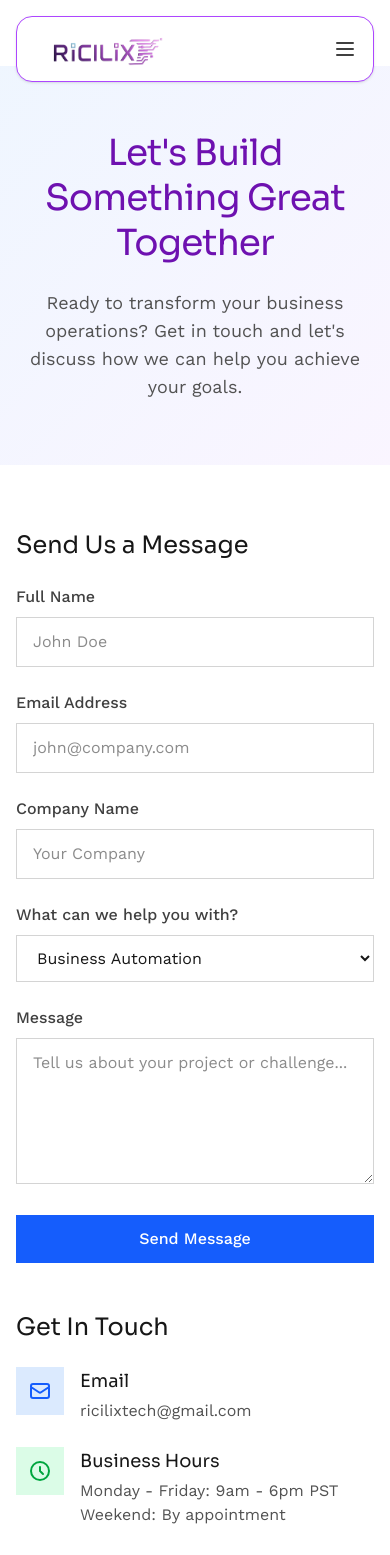
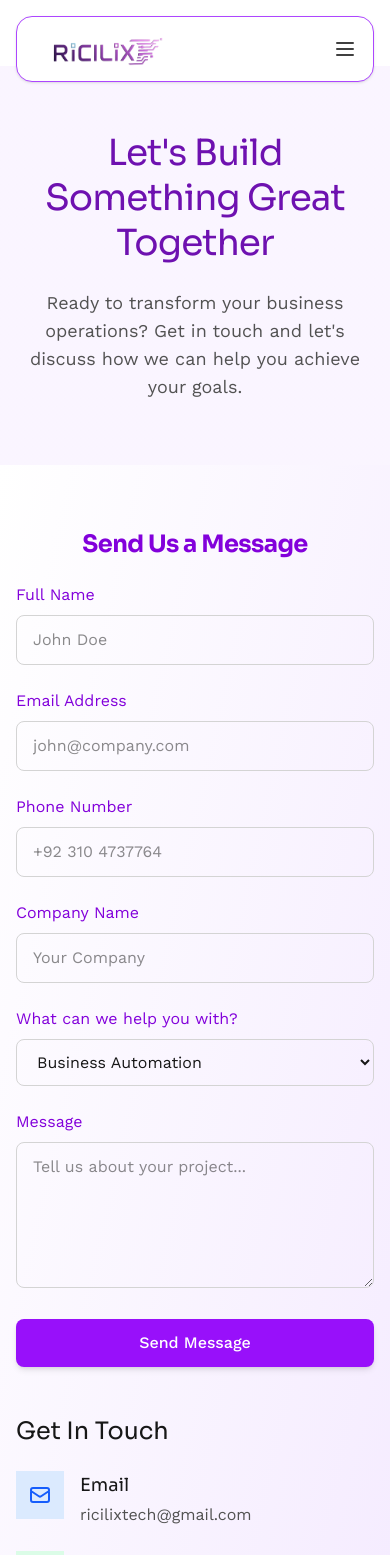
Before and after one commit to ricilixtech/Ricilix-website, a Next.js app: page /contact in a window 390 px wide. Shown: the top 1555 px of the page. Built offline with nearby package versions, Linux system fonts and the light colour scheme.

Commit message:
contact updated

```diff
--- a/app/contact/page.tsx
+++ b/app/contact/page.tsx
@@ -8,7 +8,7 @@ export default function ContactPage() {
     <>
       <ContactHero />
 
-      <section className="py-16 md:py-20 bg-white max-h-[1200px] overflow-hidden">
+      <section className="py-16 md:py-20 bg-gradient-to-br from-white to-purple-100">
         <div className="max-w-7xl mx-auto px-4 sm:px-6 lg:px-8">
           <div className="grid md:grid-cols-2 gap-12">
             <ContactForm />
--- /dev/null
+++ b/components/contact/ContactDetail.tsx
@@ -0,0 +1,49 @@
+'use client';
+
+import { FaWhatsapp, FaLinkedin, FaInstagram } from "react-icons/fa";
+
+const ContactDetail = () => {
+  return (
+    <section className="mt-16 text-center">
+      <h2 className="text-2xl leading-tight tracking-tight font-heading md:text-3xl font-bold text-purple-800 mb-10">
+        Contact Us On
+      </h2>
+
+      <div className="flex justify-center items-center gap-10">
+
+        {/* WhatsApp */}
+        <a
+          href="https://wa.me/923104737764"
+          target="_blank"
+          rel="noopener noreferrer"
+          className="w-16 h-16 flex items-center justify-center rounded-full bg-green-100 hover:bg-green-200 transition shadow-md hover:scale-110"
+        >
+          <FaWhatsapp className="text-green-600 text-3xl" />
+        </a>
+
+        {/* LinkedIn */}
+        <a
+          href="https://linkedin.com/in/example-profile"
+          target="_blank"
+          rel="noopener noreferrer"
+          className="w-16 h-16 flex items-center justify-center rounded-full bg-blue-100 hover:bg-blue-200 transition shadow-md hover:scale-110"
+        >
+          <FaLinkedin className="text-blue-600 text-3xl" />
+        </a>
+
+        {/* Instagram */}
+        <a
+          href="https://instagram.com/example"
+          target="_blank"
+          rel="noopener noreferrer"
+          className="w-16 h-16 flex items-center justify-center rounded-full bg-pink-100 hover:bg-pink-200 transition shadow-md hover:scale-110"
+        >
+          <FaInstagram className="text-pink-600 text-3xl" />
+        </a>
+
+      </div>
+    </section>
+  );
+};
+
+export default ContactDetail;
--- a/components/contact/ContactForm.tsx
+++ b/components/contact/ContactForm.tsx
@@ -1,23 +1,97 @@
 'use client';
 
-import { useState } from 'react';
+import { useState, useEffect } from 'react';
 
 const ContactForm = () => {
   const [formData, setFormData] = useState({
     name: '',
     email: '',
+    phone: '',
     company: '',
     service: 'Business Automation',
     message: ''
   });
 
-  const handleSubmit = (e: React.FormEvent) => {
-    e.preventDefault();
-    // Handle form submission here
-    console.log(formData);
+  const [loading, setLoading] = useState(false);
+  const [success, setSuccess] = useState(false);
+  const [error, setError] = useState('');
+
+  /* =========================
+     AUTO RESET AFTER SUCCESS
+  ========================= */
+  useEffect(() => {
+    if (success) {
+      const timer = setTimeout(() => {
+        setSuccess(false);
+      }, 5000); // 5 seconds
+
+      return () => clearTimeout(timer);
+    }
+  }, [success]);
+
+  /* =========================
+     EMAIL VALIDATION
+  ========================= */
+  const isValidEmail = (email: string) => {
+    return /^[^\s@]+@[^\s@]+\.[^\s@]+$/.test(email);
   };
 
-  const handleChange = (e: React.ChangeEvent<HTMLInputElement | HTMLTextAreaElement | HTMLSelectElement>) => {
+  const handleSubmit = async (e: React.FormEvent) => {
+    e.preventDefault();
+
+    if (!isValidEmail(formData.email)) {
+      setError("Please enter a valid email address.");
+      return;
+    }
+
+    if (formData.message.trim() === '') {
+      setError("Message cannot be empty.");
+      return;
+    }
+
+    setError('');
+    setLoading(true);
+
+    const formURL =
+      "https://docs.google.com/forms/d/e/1FAIpQLSey5hnC6XKaulWdX4eFQpDuhwO7guMAYAKmXiYShvDwusLPug/formResponse";
+
+    const googleFormData = new FormData();
+    googleFormData.append("entry.1642493689", formData.name);
+    googleFormData.append("entry.1370329063", formData.email);
+    googleFormData.append("entry.80997870", formData.phone);
+    googleFormData.append("entry.540305835", formData.company);
+    googleFormData.append("entry.1156334194", formData.service);
+    googleFormData.append("entry.1370887528", formData.message);
+
+    try {
+      await fetch(formURL, {
+        method: "POST",
+        mode: "no-cors",
+        body: googleFormData,
+      });
+
+      setSuccess(true);
+
+      // Reset form fields
+      setFormData({
+        name: '',
+        email: '',
+        phone: '',
+        company: '',
+        service: 'Business Automation',
+        message: ''
+      });
+
+    } catch {
+      setError("Something went wrong. Please try again.");
+    }
+
+    setLoading(false);
+  };
+
+  const handleChange = (
+    e: React.ChangeEvent<HTMLInputElement | HTMLTextAreaElement | HTMLSelectElement>
+  ) => {
     setFormData({
       ...formData,
       [e.target.name]: e.target.value
@@ -26,53 +100,96 @@ const ContactForm = () => {
 
   return (
     <div>
-      <h2 className="font-heading text-2xl md:text-3xl text-neutral-900 mb-6">
+      <h2 className="text-center font-bold tracking-tight leading-tight font-heading text-2xl md:text-3xl text-purple-700 mb-6">
         Send Us a Message
       </h2>
+
+      {/* SUCCESS VIEW */}
+      {success ? (
+        <div className="text-center py-10 animate-fade-in">
+          <div className="text-green-600 text-xl font-semibold mb-4">
+            ✅ Thank you! Your message has been sent successfully.
+          </div>
+          <p className="text-neutral-600">
+            Our team will contact you shortly.
+          </p>
+        </div>
+      ) : (
+        <>
+          {/* ERROR MESSAGE */}
+          {error && (
+            <div className="mb-6 text-red-600 text-center font-medium">
+              ⚠ {error}
+            </div>
+          )}
+
           <form className="space-y-6" onSubmit={handleSubmit}>
+
+            {/* NAME */}
             <div>
-          <label className="block text-neutral-700 font-medium mb-2">Full Name</label>
+              <label className="block text-purple-700 mb-2">Full Name</label>
               <input
                 type="text"
                 name="name"
+                required
                 value={formData.name}
                 onChange={handleChange}
-            className="w-full px-4 py-3 border border-neutral-300 rounded-small focus:outline-none focus:border-blue-600 transition"
+                className="w-full px-4 py-3 border border-neutral-300 rounded-lg focus:outline-none focus:border-purple-600 transition"
                 placeholder="John Doe"
               />
             </div>
 
+            {/* EMAIL */}
             <div>
-          <label className="block text-neutral-700 font-medium mb-2">Email Address</label>
+              <label className="block text-purple-700 mb-2">Email Address</label>
               <input
                 type="email"
                 name="email"
+                required
                 value={formData.email}
                 onChange={handleChange}
-            className="w-full px-4 py-3 border border-neutral-300 rounded-small focus:outline-none focus:border-blue-600 transition"
+                className="w-full px-4 py-3 border border-neutral-300 rounded-lg focus:outline-none focus:border-purple-600 transition"
                 placeholder="john@company.com"
               />
             </div>
 
+            {/* PHONE */}
             <div>
-          <label className="block text-neutral-700 font-medium mb-2">Company Name</label>
+              <label className="block text-purple-700 mb-2">Phone Number</label>
+              <input
+                type="text"
+                name="phone"
+                required
+                value={formData.phone}
+                onChange={handleChange}
+                className="w-full px-4 py-3 border border-neutral-300 rounded-lg focus:outline-none focus:border-purple-600 transition"
+                placeholder="+92 310 4737764"
+              />
+            </div>
+
+            {/* COMPANY */}
+            <div>
+              <label className="block text-purple-700 mb-2">Company Name</label>
               <input
                 type="text"
                 name="company"
                 value={formData.company}
                 onChange={handleChange}
-            className="w-full px-4 py-3 border border-neutral-300 rounded-small focus:outline-none focus:border-blue-600 transition"
+                className="w-full px-4 py-3 border border-neutral-300 rounded-lg focus:outline-none focus:border-purple-600 transition"
                 placeholder="Your Company"
               />
             </div>
 
+            {/* SERVICE */}
             <div>
-          <label className="block text-neutral-700 font-medium mb-2">What can we help you with?</label>
+              <label className="block text-purple-700 mb-2">
+                What can we help you with?
+              </label>
               <select
                 name="service"
                 value={formData.service}
                 onChange={handleChange}
-            className="w-full px-4 py-3 border border-neutral-300 rounded-small focus:outline-none focus:border-blue-600 transition"
+                className="w-full px-4 py-3 border border-neutral-300 rounded-lg focus:outline-none focus:border-purple-600 transition"
               >
                 <option>Business Automation</option>
                 <option>CRM Implementation</option>
@@ -80,28 +197,34 @@ const ContactForm = () => {
                 <option>Custom Workflows</option>
                 <option>AI Integration</option>
                 <option>General Inquiry</option>
+                <option>Others</option>
               </select>
             </div>
 
+            {/* MESSAGE */}
             <div>
-          <label className="block text-neutral-700 font-medium mb-2">Message</label>
+              <label className="block text-purple-700 mb-2">Message</label>
               <textarea
                 name="message"
                 rows={5}
+                required
                 value={formData.message}
                 onChange={handleChange}
-            className="w-full px-4 py-3 border border-neutral-300 rounded-small focus:outline-none focus:border-blue-600 transition"
-            placeholder="Tell us about your project or challenge..."
+                className="w-full px-4 py-3 border border-neutral-300 rounded-lg focus:outline-none focus:border-purple-600 transition"
+                placeholder="Tell us about your project..."
               />
             </div>
 
             <button
               type="submit"
-          className="w-full bg-blue-600 text-white px-6 py-3 rounded-small hover:bg-blue-700 transition shadow-custom font-medium"
+              disabled={loading}
+              className="w-full bg-purple-600 text-white px-6 py-3 rounded-lg hover:bg-purple-700 transition shadow-md font-medium disabled:opacity-60"
             >
-          Send Message
+              {loading ? "Sending..." : "Send Message"}
             </button>
           </form>
+        </>
+      )}
     </div>
   );
 };
--- a/components/contact/ContactHero.tsx
+++ b/components/contact/ContactHero.tsx
@@ -1,6 +1,6 @@
 const ContactHero = () => {
     return (
-      <section className="py-16 md:py-24 bg-gradient-to-br from-blue-50 to-purple-50 max-h-[600px] overflow-hidden">
+      <section className="py-16 md:py-24 bg-gradient-to-br from-purple-50 to-purple-50 max-h-[600px] overflow-hidden">
         <div className="max-w-7xl mx-auto px-4 sm:px-6 lg:px-8 text-center">
           <h1 className="font-heading text-4xl md:text-5xl leading-tight tracking-tight text-purple-800 mb-6">
             Let's Build Something Great Together
--- a/components/contact/ContactInfo.tsx
+++ b/components/contact/ContactInfo.tsx
@@ -1,3 +1,5 @@
+import ContactDetail from "./ContactDetail";
+
 const ContactInfo = () => {
     return (
       <div>
@@ -34,16 +36,17 @@ const ContactInfo = () => {
         </div>
 
         <div className="bg-gradient-to-br from-blue-50 to-purple-50 p-8 rounded-large">
-          <h3 className="font-heading text-xl text-neutral-900 mb-4">
+          <h3 className="font-heading tracking-tight leading-tight text-xl text-purple-800 mb-4">
             Book a Free Consultation
           </h3>
           <p className="text-neutral-600 mb-6">
             Schedule a 30-minute call with our team to discuss your business challenges and explore solutions.
           </p>
-          <button className="w-full bg-blue-600 text-white px-6 py-3 rounded-small hover:bg-blue-700 transition shadow-custom font-medium">
+          <button className="w-full bg-purple-700 text-white px-6 py-3 rounded-lg hover:bg-purple-800 transition shadow-custom font-medium">
             Schedule Now
           </button>
         </div>
+        <ContactDetail/>
       </div>
     );
   };
--- a/package.json
+++ b/package.json
@@ -15,6 +15,7 @@
     "next": "16.1.6",
     "react": "19.2.3",
     "react-dom": "19.2.3",
+    "react-icons": "^5.5.0",
     "three": "^0.183.0"
   },
   "devDependencies": {
```
Also changed, not shown: 1 other file (tests, documents, lock files or other folders). Lines whose indentation alone changed are shown as unchanged.
